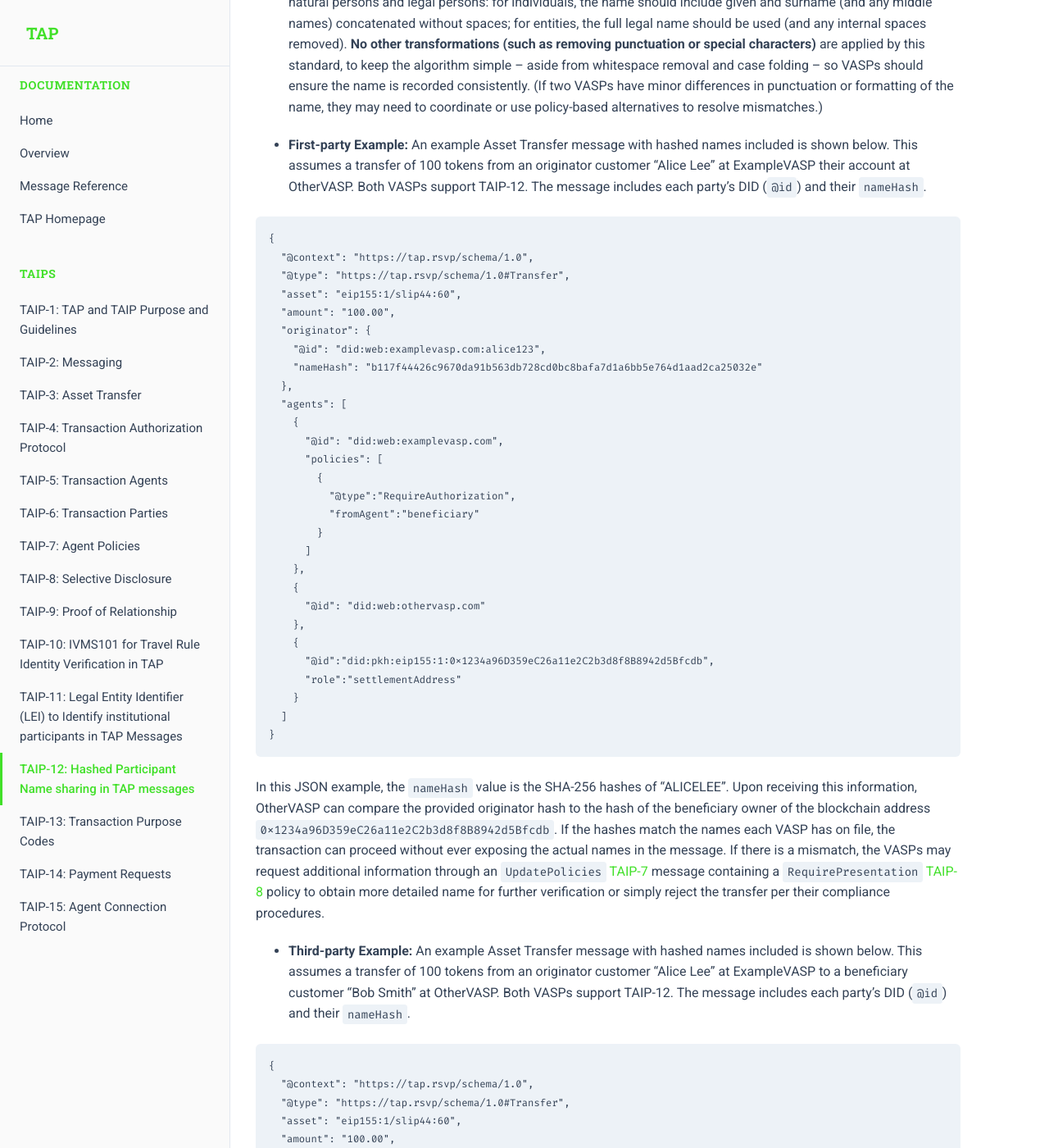
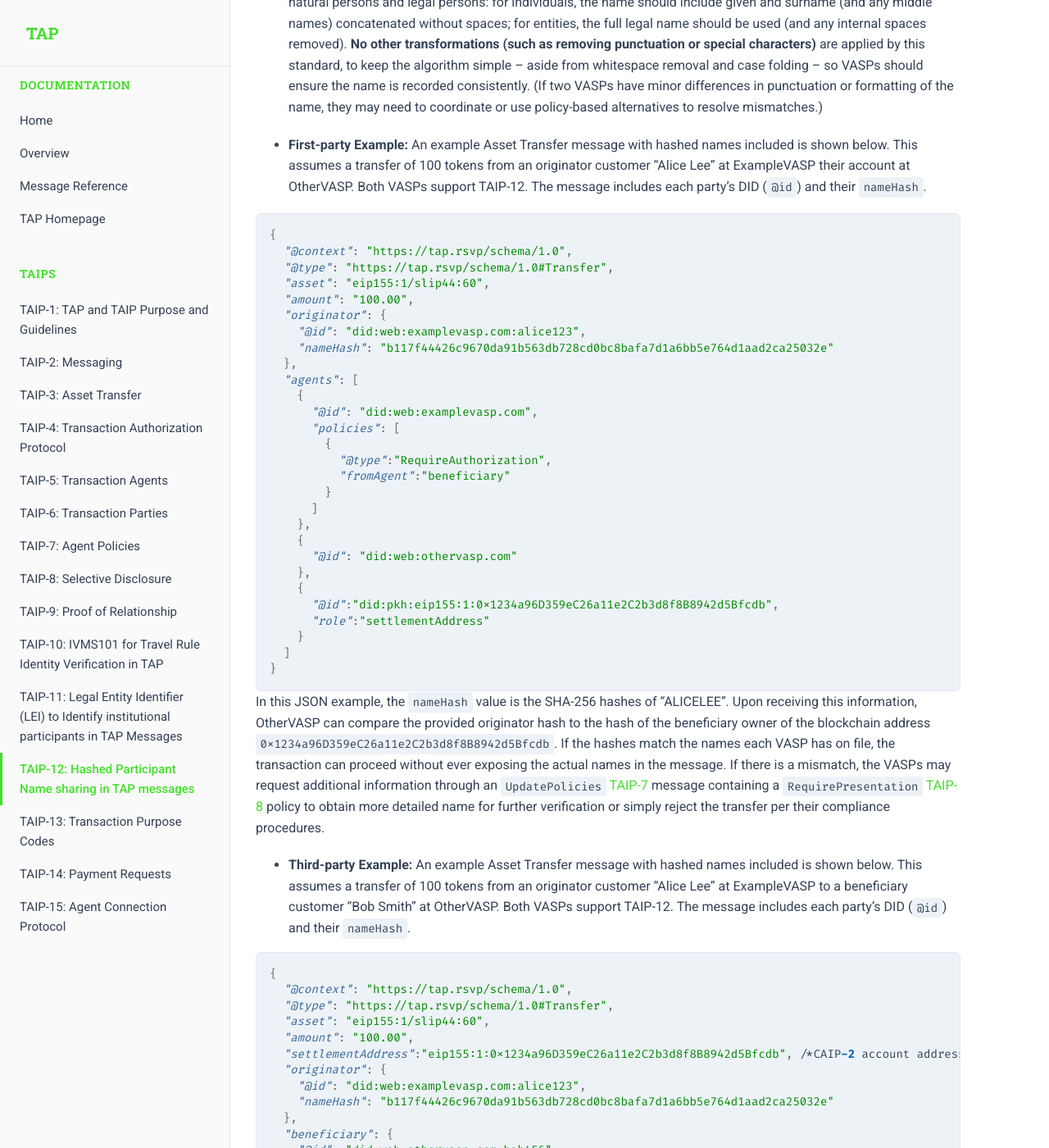
Before and after one commit to TransactionAuthorizationProtocol/TAIPs, a Jekyll site: the page built from TAIPs/taip-12.md, in a window 1280 px wide and 1400 px high, scrolled down 2399 px. Shown: the whole window at 82% size. Built offline with Jekyll 4.4.1, drawn with Linux system fonts in a browser that asks for light colours.

Commit message:
syntax highlighting

```diff
--- a/_config.yml
+++ b/_config.yml
@@ -33,6 +33,9 @@
 
 # Build settings
 markdown: kramdown
+kramdown:
+  input: GFM
+  syntax_highlighter: rouge
 plugins:
   - jekyll-feed
 
--- a/assets/css/main.css
+++ b/assets/css/main.css
@@ -376,3 +376,130 @@
 .mermaid .flowchart-link {
   stroke: var(--color-primary) !important;
 }
+
+/* Syntax highlighting styles */
+.highlight .hll { background-color: #ffffcc }
+.highlight .c { color: #888888; font-style: italic } /* Comment */
+.highlight .err { color: #a61717; background-color: #e3d2d2 } /* Error */
+.highlight .k { color: #008800; font-weight: bold } /* Keyword */
+.highlight .cm { color: #888888; font-style: italic } /* Comment.Multiline */
+.highlight .cp { color: #cc0000; font-weight: bold } /* Comment.Preproc */
+.highlight .c1 { color: #888888; font-style: italic } /* Comment.Single */
+.highlight .cs { color: #cc0000; font-weight: bold; font-style: italic } /* Comment.Special */
+.highlight .gd { color: #000000; background-color: #ffdddd } /* Generic.Deleted */
+.highlight .ge { font-style: italic } /* Generic.Emph */
+.highlight .gr { color: #aa0000 } /* Generic.Error */
+.highlight .gh { color: #333333 } /* Generic.Heading */
+.highlight .gi { color: #000000; background-color: #ddffdd } /* Generic.Inserted */
+.highlight .go { color: #888888 } /* Generic.Output */
+.highlight .gp { color: #555555 } /* Generic.Prompt */
+.highlight .gs { font-weight: bold } /* Generic.Strong */
+.highlight .gu { color: #666666 } /* Generic.Subheading */
+.highlight .gt { color: #aa0000 } /* Generic.Traceback */
+.highlight .kc { color: #008800; font-weight: bold } /* Keyword.Constant */
+.highlight .kd { color: #008800; font-weight: bold } /* Keyword.Declaration */
+.highlight .kn { color: #008800; font-weight: bold } /* Keyword.Namespace */
+.highlight .kp { color: #008800 } /* Keyword.Pseudo */
+.highlight .kr { color: #008800; font-weight: bold } /* Keyword.Reserved */
+.highlight .kt { color: #888888; font-weight: bold } /* Keyword.Type */
+.highlight .m { color: #0000DD; font-weight: bold } /* Literal.Number */
+.highlight .s { color: #dd2200 } /* Literal.String */
+.highlight .na { color: #336699 } /* Name.Attribute */
+.highlight .nb { color: #003388 } /* Name.Builtin */
+.highlight .nc { color: #bb0066; font-weight: bold } /* Name.Class */
+.highlight .no { color: #003366; font-weight: bold } /* Name.Constant */
+.highlight .nd { color: #555555 } /* Name.Decorator */
+.highlight .ne { color: #bb0066; font-weight: bold } /* Name.Exception */
+.highlight .nf { color: #0066bb; font-weight: bold } /* Name.Function */
+.highlight .nl { color: #336699; font-style: italic } /* Name.Label */
+.highlight .nn { color: #bb0066; font-weight: bold } /* Name.Namespace */
+.highlight .py { color: #336699; font-weight: bold } /* Name.Property */
+.highlight .nt { color: #bb0066; font-weight: bold } /* Name.Tag */
+.highlight .nv { color: #336699 } /* Name.Variable */
+.highlight .ow { color: #008800 } /* Operator.Word */
+.highlight .w { color: #bbbbbb } /* Text.Whitespace */
+.highlight .mf { color: #0000DD; font-weight: bold } /* Literal.Number.Float */
+.highlight .mh { color: #0000DD; font-weight: bold } /* Literal.Number.Hex */
+.highlight .mi { color: #0000DD; font-weight: bold } /* Literal.Number.Integer */
+.highlight .mo { color: #0000DD; font-weight: bold } /* Literal.Number.Oct */
+.highlight .sb { color: #dd2200 } /* Literal.String.Backtick */
+.highlight .sc { color: #dd2200 } /* Literal.String.Char */
+.highlight .sd { color: #dd2200; font-style: italic } /* Literal.String.Doc */
+.highlight .s2 { color: #dd2200 } /* Literal.String.Double */
+.highlight .se { color: #0044dd } /* Literal.String.Escape */
+.highlight .sh { color: #dd2200 } /* Literal.String.Heredoc */
+.highlight .si { color: #3333bb } /* Literal.String.Interpol */
+.highlight .sx { color: #22bb22 } /* Literal.String.Other */
+.highlight .sr { color: #008800 } /* Literal.String.Regex */
+.highlight .s1 { color: #dd2200 } /* Literal.String.Single */
+.highlight .ss { color: #aa6600 } /* Literal.String.Symbol */
+.highlight .bp { color: #003388 } /* Name.Builtin.Pseudo */
+.highlight .vc { color: #336699 } /* Name.Variable.Class */
+.highlight .vg { color: #dd7700 } /* Name.Variable.Global */
+.highlight .vi { color: #3333bb } /* Name.Variable.Instance */
+.highlight .il { color: #0000DD; font-weight: bold } /* Literal.Number.Integer.Long */
+
+/* Specific styles for JSON syntax highlighting */
+.language-json .highlight .p { color: #666666 } /* Punctuation */
+.language-json .highlight .s2 { color: #008800 } /* String - use primary green */
+.language-json .highlight .mi,
+.language-json .highlight .mf { color: #0066bb } /* Numbers */
+.language-json .highlight .kc { color: #aa6600 } /* true, false, null */
+.language-json .highlight .err { color: inherit; background-color: inherit; } /* No error styling in JSON */
+
+/* Improve code block readability */
+pre.highlight {
+  background-color: var(--color-code-bg);
+  border-radius: 0.375rem;
+  padding: 1rem;
+  overflow: auto;
+  font-size: 1rem;
+  margin: 0;
+  border: 1px solid var(--color-border);
+}
+
+div.highlight {
+  overflow: auto;
+  padding: 0;
+  margin: 0;
+}
+
+pre code {
+  display: block;
+  line-height: 1.4;
+}
+
+/* Override default line height for code blocks */
+.language-json {
+  line-height: 1.4;
+}
+
+/* Tables */
+table {
+  width: 100%;
+  border-collapse: collapse;
+  margin: 1.5rem 0;
+  font-size: 0.9375rem;
+}
+
+th {
+  background-color: var(--color-sidebar);
+  text-align: left;
+  padding: 0.75rem 1rem;
+  font-weight: 600;
+  border-bottom: 1px solid var(--color-border);
+}
+
+td {
+  padding: 0.75rem 1rem;
+  border-bottom: 1px solid var(--color-border);
+}
+
+/* Examples section styling */
+.examples pre.highlight {
+  margin: 0.5rem 0;
+}
+
+.examples h2 {
+  margin-bottom: 0.5rem;
+}
```
